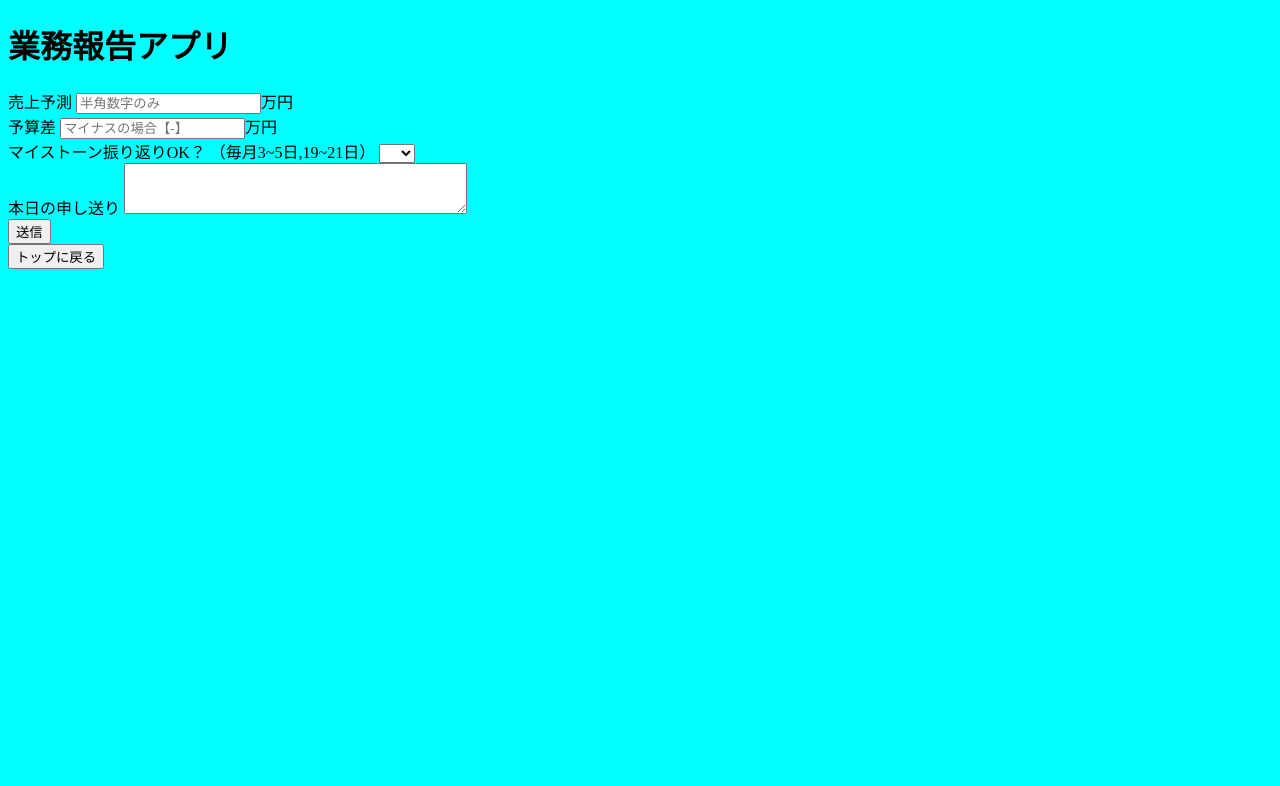
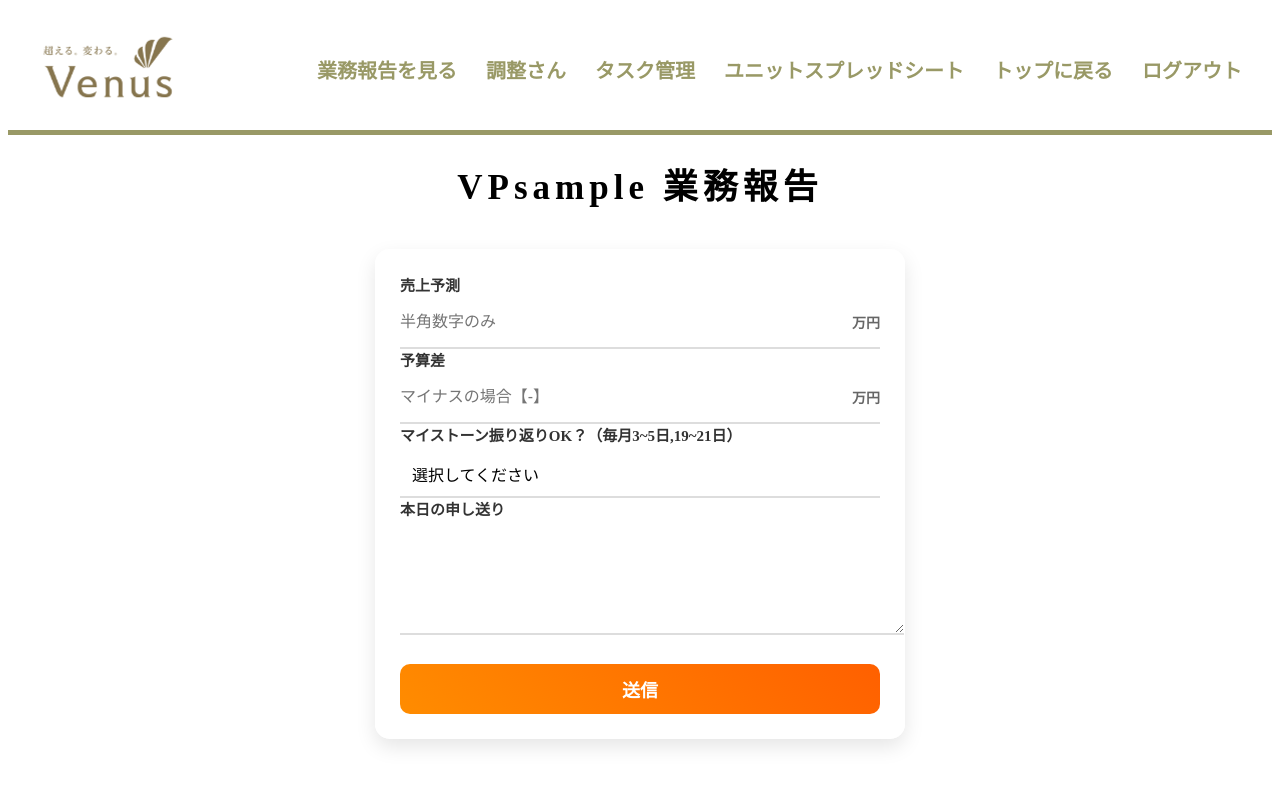
Before and after one commit to hi-me-yu/unit-link, a Flask app: page /form in a window 1280 px wide. Shown: the top 786 px of the page. Run offline with Flask 3, Linux system fonts and the light colour scheme; the visitor is signed in with stand-in values (Sample User, id 1); some libraries are stand-ins or nearby versions.

Commit message:
CSS調整後

```diff
--- a/flaskr/main.py
+++ b/flaskr/main.py
@@ -5,16 +5,11 @@ import gspread  #gspreadモジュールをインポート
 import os
 from google.oauth2.service_account import Credentials
 from datetime import date, datetime
+from flaskr.master_login import get_office_name
+from flask_login import UserMixin, LoginManager, login_user, login_required, logout_user, current_user
 
 # app = Flask(__name__)リモートホスト用
 
-branch_map = {
-    "127.0.0.1": "c事業所",
-    "192.168.3.2" :"アイフォン",
-    "192.168.3.5" :"アイフォン2",
-    "192.168.3.11":"自分",
-    # 必要に応じて追加
-}
 
 #開発モード用
 # json_file_path = "spread-sheet-test.json"
@@ -46,6 +41,7 @@ today_full = f"{today_str} {today_week}"
 
 @app.route("/spread", methods=["GET", "POST"])
 #POST:入力データを送る、GET:ページを開く POSTは送る側・貰う側両方設定必要。（GETは貰う側だけでOK)
+@login_required
 def spread():
     if request.method == "POST":
         # フォームのデータを取得
@@ -54,24 +50,28 @@ def spread():
         budget_data = request.form["budget"]
         mile_data = request.form["mile"]
 
-        # IPアドレスから事業所名を取得
-         #request.headersでHTTPリクエストのヘッダーの情報を取得、get('X-Forwarded-For', None)でヘッダーの中からX-Forwarded-Forを取得
-        forwarded_for = request.headers.get('X-Forwarded-For', None)
-        #リバースプロキシがある場合は上、ない場合はremote_addrを使用してIPアドレスを取得
-        if forwarded_for:
-             #split(',')[0]は文字列に対して引数に指定した所で区切るメソッド（何個もあるIPアドレスの１番目を取得）、.strip()は前後の余分な空白や改行を削除するメソッド
-            user_ip = forwarded_for.split(',')[0].strip()
-        else:
-            user_ip = request.remote_addr
-         # オブジェクト.get(一致を求める値、一致しなかった際に返す値) →オブジェクトに対して第一引数の値が一致するか確認し一致してたらその値を返す、一致してなければ第二引数を返す
-        branch_name = branch_map.get(user_ip, "事業所なし")
+        #事業所名をDBから取得
+        office_name = get_office_name(current_user.id)
+
+        #曜日ごとの色の設定
+        weekday_colors =  {
+            0: {"red": 0.9, "green": 0.95, "blue": 1.0},  # 月曜: 超薄い青
+            1: {"red": 1.0, "green": 0.95, "blue": 0.95},  # 火曜: 超薄い赤
+            2: {"red": 1.0, "green": 1.0, "blue": 0.85},  # 水曜: 超薄い黄色
+            3: {"red": 0.95, "green": 1.0, "blue": 0.95},  # 木曜: 超薄い緑
+            4: {"red": 1.0, "green": 0.95, "blue": 0.85},  # 金曜: 超薄いオレンジ
+            5: {"red": 0.97, "green": 0.92, "blue": 1.0},  # 土曜: 超薄い紫
+            6: {"red": 1.0, "green": 1.0, "blue": 1.0}   # 日曜: 超薄い水色（白に近い）
+        }
+
+
 
         # 新しい業務報告データ（3行目に挿入する）
         #各列にフォームから取得して下記リストのデータを入れる
         new_data = [
             "",
             today_full,   # B列: 日付
-            branch_name,  # C列: 事業所名
+            "VP" + office_name,  # C列: 事業所名
             revenue_data + "万円",  # D列: 売上予測
             budget_data + "万円",   # E列: 予算差
             mile_data,    # F列: マイルストーンチェック
@@ -91,6 +91,9 @@ def spread():
                 "textFormat": {"foregroundColor": {"red": 0, "green": 0, "blue": 0}, "bold": True, "fontSize": 15}
             })
 
+        #曜日ごとにセルの色が変わる
+        ws.format("B3:G3", {
+            "backgroundColor": weekday_colors[today.weekday()]})
 
         # マイルストーン振り返り期間中はB列の日付に色をつける
         today_day = today.day #today.dayのdayはプロパティ（値だけを取得したい）ので（）はいらない
@@ -100,7 +103,7 @@ def spread():
             })
         else:
             ws.format("B3", {
-                "textFormat": {"foregroundColor": {"red": 0, "green": 0, "blue": 0}, "bold": True, "fontSize": 12}
+                "textFormat": {"foregroundColor": {"red": 0, "green": 0, "blue": 0}, "bold": False, "fontSize": 10}
             })
 
 
@@ -111,7 +114,7 @@ def spread():
             ws.update_acell(f"F3","")
 
          # 送信後スプレッドシートへ飛ぶ HTMLファイルに飛ばしたいときはrender_template、URLに飛ばしたかったらredirect
-        return render_template("exit.html")
+        return redirect(spreadsheet_url)
 
     return render_template("report.html") #GETに対応。spread関数を実行するときにreport.htmlを開く
 
--- /dev/null
+++ b/flaskr/static/report.css
@@ -0,0 +1,132 @@
+/*◎ヘッダー */
+header {
+    display: flex;
+    justify-content: space-between;
+    align-items: center;
+    padding: 20px 30px;
+    color: white;
+    border-bottom: 5px inset #999966;  /* ヘッダー下に金色の線 */
+}
+header nav a {
+    color: #999966;  /* 金色 */
+    margin-left: 25px;
+    text-decoration: none;
+    font-size: 20px;
+    font-weight: bold;
+}
+header nav a:hover {
+    text-decoration: underline;
+}
+
+header .logo h1 {
+    font-size: 24px;
+    font-weight: bold;
+}
+
+
+.title_office{
+    font-size: 35px;
+    text-align: center;
+    letter-spacing: 5px;/* 文字と文字の間隔 */
+
+}
+
+/* フォーム全体 */
+.modern-form {
+    max-width: 480px;
+    margin: 40px auto;
+    padding: 25px;
+    background: rgba(255, 255, 255, 0.9);
+    border-radius: 15px;
+    box-shadow: 0px 8px 20px rgba(0, 0, 0, 0.1);
+}
+
+/* ラベル */
+.modern-form label {
+    font-size: 15px;
+    font-weight: bold;
+    color: #333;
+    display: block;
+    margin-bottom: 8px;
+    margin-bottom: 10px;
+}
+
+/* Googleフォーム風の入力ボックス */
+.underline-input {
+    position: relative;
+    display: flex;
+    align-items: center;
+    padding-bottom: 8px;
+    border-bottom: 2px solid #ddd;
+    transition: border-color 0.3s ease;
+}
+
+.underline-input input {
+    flex: 1;
+    border: none;
+    font-size: 16px;
+    padding: 8px 0;
+    outline: none;
+    background: transparent;
+}
+
+/* 入力中の強調 */
+.underline-input input:focus {
+    border-bottom: 2px solid #ff8c00;
+}
+
+/* 単位（万円） */
+.unit {
+    font-size: 14px;
+    font-weight: bold;
+    color: #666;
+    margin-left: 10px;
+}
+
+/* セレクトボックス */
+.modern-form select {
+    appearance: none;
+    width: 100%;
+    padding: 12px;
+    border: none;
+    border-bottom: 2px solid #ddd;
+    background: transparent;
+    font-size: 16px;
+}
+
+/* テキストエリア */
+.modern-form textarea {
+    width: 100%;
+    border: none;
+    border-bottom: 2px solid #ddd;
+    padding: 12px;
+    font-size: 16px;
+    background: transparent;
+    resize: vertical;
+    min-height: 80px;
+    margin-bottom: 25px; /* ← 各項目の間隔を大きく */
+    border-bottom: 2px solid #ddd; /* Googleフォーム風の下線 */
+}
+
+/* 送信ボタン */
+.modern-form button {
+    width: 100%;
+    background: linear-gradient(45deg, #ff8c00, #ff6000);
+    color: white;
+    font-size: 18px;
+    font-weight: bold;
+    padding: 12px;
+    border: none;
+    border-radius: 10px;
+    cursor: pointer;
+    transition: transform 0.2s ease, opacity 0.3s ease;
+}
+.styled-form button {
+    margin-top: 30px;
+}
+
+/* ホバー時 */
+.modern-form button:hover {
+    opacity: 0.9;
+    transform: translateY(-2px);
+}
--- a/flaskr/static/test.css
+++ /dev/null
@@ -1,3 +0,0 @@
-body{
-    background-color: aqua;
-}
--- a/flaskr/templates/report.html
+++ b/flaskr/templates/report.html
@@ -3,40 +3,61 @@
 <head>
     <meta charset="UTF-8">
     <meta name="viewport" content="width=device-width, initial-scale=1.0">
-    <link rel="stylesheet" href="test.css">
+    <link rel="stylesheet" href="{{ url_for('static', filename='report.css') }}">
     <title>業務報告</title>
 </head>
 <body>
-<h1>業務報告アプリ</h1>
+    <header>
+        <img src="{{url_for('static', filename = 'image/logo.png')}}" alt="ロゴ画像">
+        <nav>
+            <a href="{{ url_for('spread_link') }}">業務報告を見る</a>
+            <a href="https://chouseisan.com" target="_blank">調整さん</a>
+            <a href="#">タスク管理</a>
+            <a href="#">ユニットスプレッドシート</a>
+            <a href="{{ url_for('title') }}">トップに戻る</a>
+            <a href="{{ url_for('logout') }}">ログアウト </a>
+        </nav>
+    </header>
+    <div>
 
 
-<form action="{{ url_for('spread') }}"method="POST"> <!-- ボタンクリックするとspreadのURLに飛んでいきルートの関数（今回はspread関数）を実行 -->
+<h1 class="title_office">VP{{office_name}} 業務報告</h1>
 
-     <label for = "revenue">売上予測</label> <!-- textなどに名前をつけて、for=でtextなどのidと紐づけることでラベルをクリックすると紐づけたtext入力欄に飛んでいく -->
-     <input type="text" id="revenue" name="revenue" placeholder="半角数字のみ" pattern="^-?[0-9]+$" title="半角数字とハイフンのみ" required>万円<br> <!-- nameは入力されたテキストに名前をつける -->
+<form action="{{ url_for('spread') }}" method="POST"  target="_blank" class="modern-form">
 
-     <label for = "budget">予算差</label> <!-- textなどに名前をつけて、for=でtextなどのidと紐づけることでラベルをクリックすると紐づけたtext入力欄に飛んでいく -->
-     <input type="text" id="budget" name="budget" placeholder="マイナスの場合【-】" pattern="^-?[0-9]+$" title="半角数字とハイフンのみ" required>万円<br> <!-- nameは入力されたテキストに名前をつける -->
+    <div class="input-group">
+        <label for="revenue">売上予測</label>
+        <div class="underline-input">
+            <input type="text" id="revenue" name="revenue" placeholder="半角数字のみ" pattern="^-?[0-9]+$" title="半角数字とハイフンのみ" required>
+            <span class="unit">万円</span>
+        </div>
+    </div>
 
+    <div class="input-group">
+        <label for="budget">予算差</label>
+        <div class="underline-input">
+            <input type="text" id="budget" name="budget" placeholder="マイナスの場合【-】" pattern="^-?[0-9]+$" title="半角数字とハイフンのみ" required>
+            <span class="unit">万円</span>
+        </div>
+    </div>
 
-    <label for="mile">マイストーン振り返りOK？
-        （毎月3~5日,19~21日）</label>
-       <select id="mile" name="mile">
-          <option value="option1"> </option>
-          <option value="option2">〇</option>
-    </select>
-    <br>
+    <div class="input-group">
+        <label for="mile">マイストーン振り返りOK？（毎月3~5日,19~21日）</label>
+        <select id="mile" name="mile">
+            <option value="" disabled selected>選択してください</option>
+            <option value="option1">〇</option>
+        </select>
+    </div>
 
-    <label for="report">本日の申し送り</label>
-    <textarea id="report"  name="report" rows="3" cols="40"></textarea><br>
-
+    <div class="input-group">
+        <label for="report">本日の申し送り</label>
+        <textarea id="report" name="report" rows="3"></textarea>
+    </div>
 
     <button type="submit">送信</button>
+
 </form>
 
-<a href="{{ url_for('title') }}">
-    <button>トップに戻る</button>
-</a>
 
 <script src="test.js"></script>
 </body>
```
Also changed, not shown: flaskr/master_login.py (+25 -9 lines), flaskr/static/login.css (added, +74 -0 lines), flaskr/static/title.css (added, +178 -0 lines), flaskr/templates/login.html (+12 -12 lines), flaskr/templates/title.html (+40 -20 lines), flaskr/static/image/logo.png (added).
